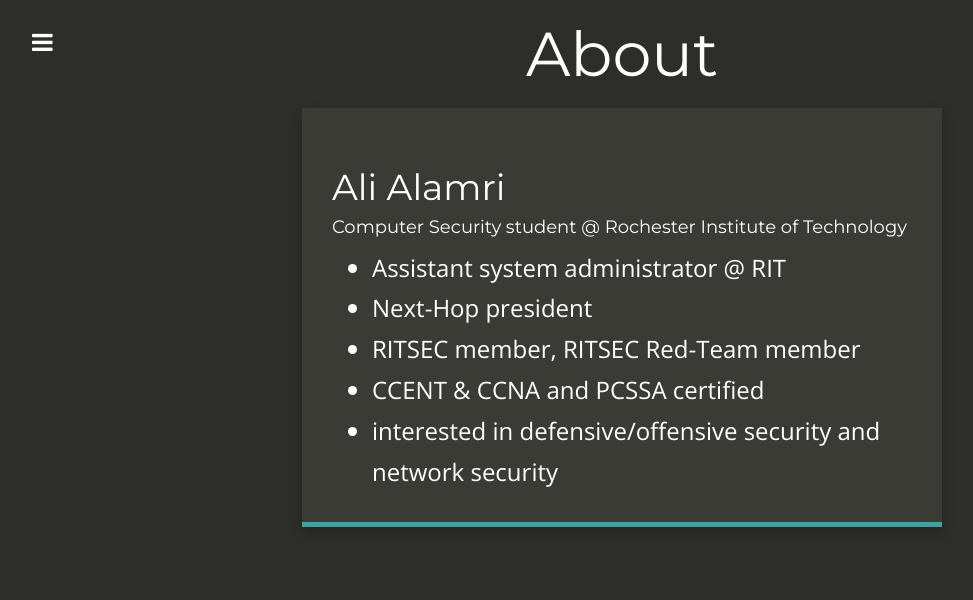
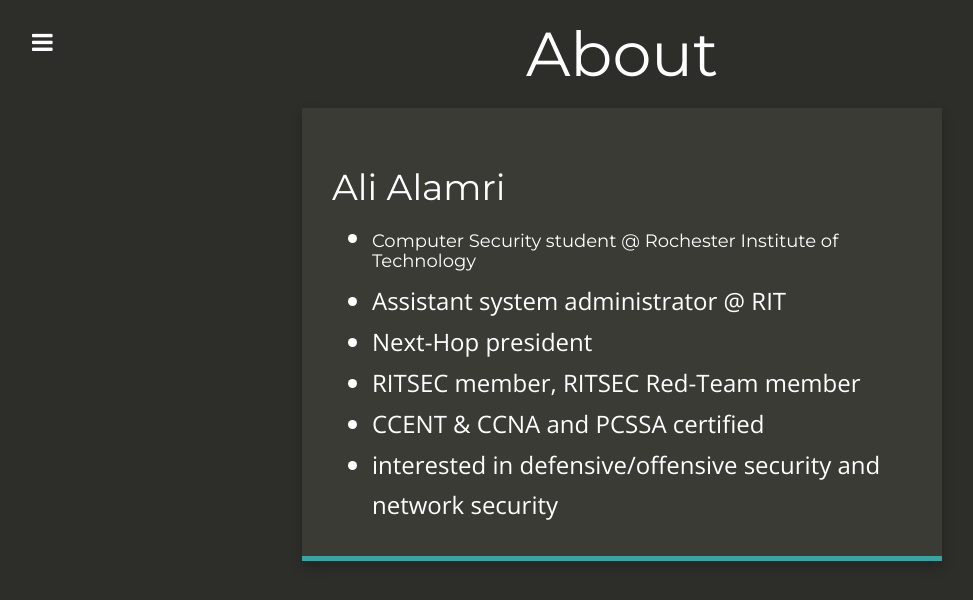
Before and after one commit to sh1dow3r/layer0, a Jekyll site: the page built from about.md, in a window 1280 px wide. Shown: the top 600 px of the page, without its empty margins (18-991 px from the left). Built offline with Jekyll 4.4.1, drawn with Linux system fonts in a browser that asks for light colours; nearby versions of some CDN libraries.

```diff
--- a/about.md
+++ b/about.md
@@ -6,7 +6,7 @@ permalink: /about/
 
 # Ali Alamri
 
-#### Computer Security student @ Rochester Institute of Technology
+* #### Computer Security student @ Rochester Institute of Technology
 * Assistant system administrator @ RIT
 * Next-Hop president
 * RITSEC member, RITSEC Red-Team member
```
